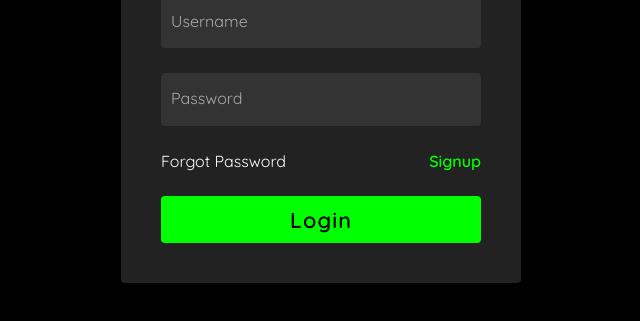
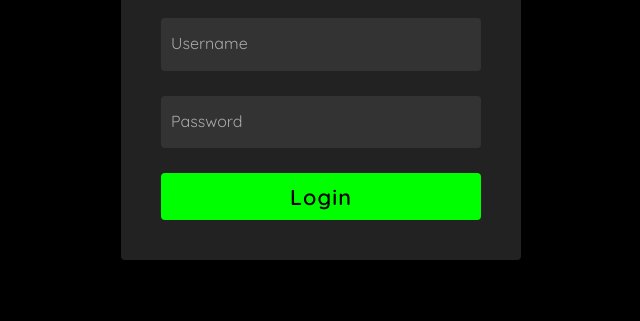
Before and after one commit to amnyan/finished, a plain HTML site: page index.html in a window 1280 px wide. Shown: the part 321-642 px from the top of the page, without its empty margins (319-959 px from the left). Drawn offline with Linux system fonts and the light colour scheme.

Commit message:
Update index.html

```diff
--- a/index.html
+++ b/index.html
@@ -21,10 +21,7 @@
             <input type="password" id="password" name="password" required>
             <i>Password</i>
           </div>
-          <div class="links">
-            <a href="#">Forgot Password</a>
-            <a href="#">Signup</a>
-          </div>
+
           <div class="inputBox">
             <input type="submit" value="Login">
           </div>
```
